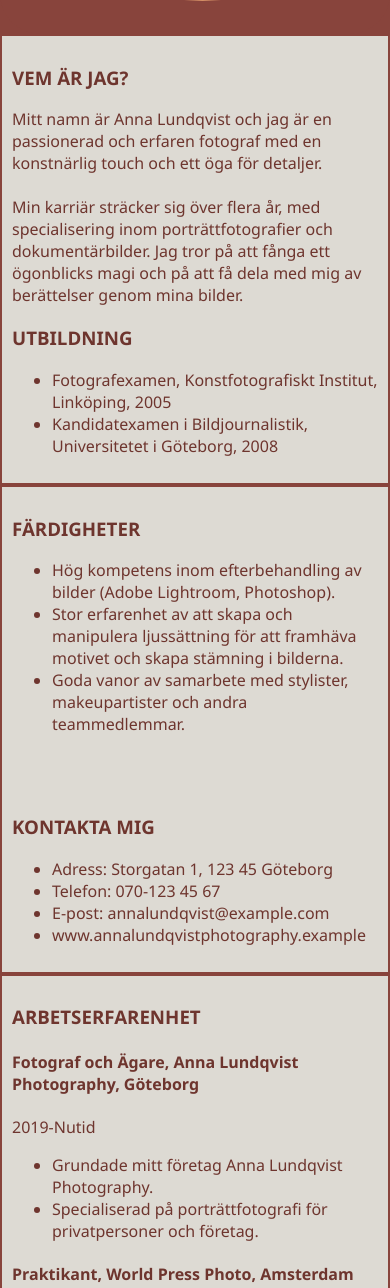
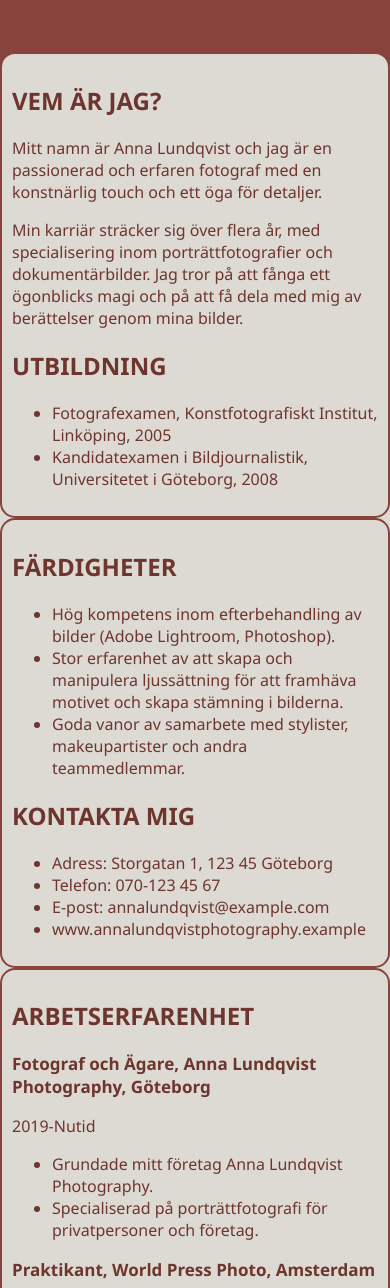
Before and after one commit to sannawiklund/Frontend-Assignment-1, a plain HTML site: page index.html in a window 390 px wide. Shown: the part 540-1828 px from the top of the page. Drawn offline with Linux system fonts and the light colour scheme.

Commit message:
Small fix

```diff
--- a/CV.css
+++ b/CV.css
@@ -71,6 +71,10 @@ img {
     border-radius: 40px;
 }
 
+h3 {
+    font-size: 17px;
+}
+
 .main-left,
 .main-right,
 .main-middle {
@@ -81,9 +85,8 @@ img {
     color: #6e352e;
 }
 
-
 /* Tablets */
-@media only screen and (max-width: 950px) {
+@media only screen and (max-width: 1040px) {
     .top-container {
         grid-template-rows: 1fr;
         grid-template-columns: 2fr 1fr;
@@ -117,9 +120,8 @@ img {
     }
 
     .main-container {
-        grid-template-rows: 2fr;
-        grid-template-columns: 2fr 3fr 3fr;
-        max-height: fit-content;
+        grid-template-rows: repeat(3); /* Uppdatera för att ha 3 rader */
+        grid-template-columns: 1fr; /* Uppdatera för att ha en kolumn */
         background-color: #88443c;
     }
 
@@ -127,11 +129,9 @@ img {
         background-color: #88443c;
     }
 
-    .main-left,
-    .main-right,
-    .main-middle {
-        border-radius: 0%;
-        padding: 20px;
+    .main-left.h2, .mani-middle.h2 {
+        margin: 100%;
+
     }
 }
 
@@ -172,13 +172,11 @@ img {
     .image {
         grid-row: 2;
         grid-column: 1;
+        padding-left: 17px;
     }
 
     img {
-        max-width: 90%;
-        max-height: 90%;
-        padding-left: 2px;
-        padding-right: 2px;
+        max-width: 100%;
     }
 
     .main-container {
--- a/CV.html
+++ b/index.html
@@ -12,7 +12,6 @@
 </head>
 
 <body>
-
     <!-- Container för hela cvt -->
     <div class="cv-container">
 
@@ -34,21 +33,22 @@
 
             <div class="main-left">
                 <div class="biography-title">
-                    <h3>VEM ÄR JAG?</h3>
+                    <h2>VEM ÄR JAG?</h2>
                 </div>
                 <div class="biography">
                     <p> Mitt namn är Anna Lundqvist och jag är en passionerad och erfaren fotograf med en konstnärlig
-                        touch och ett öga för detaljer. <br>
-                        <br>
-                        Min karriär sträcker sig över flera år, med specialisering inom
+                        touch och ett öga för detaljer.</p>
+
+                    <p> Min karriär sträcker sig över flera år, med specialisering inom
                         porträttfotografier och dokumentärbilder.
                         Jag tror på att fånga ett ögonblicks magi och på att få dela med mig av berättelser genom mina
                         bilder.
                     </p>
+
                 </div>
 
                 <div class="education-title">
-                    <h3>UTBILDNING</h3>
+                    <h2>UTBILDNING</h2>
                     <ul>
                         <li>Fotografexamen, Konstfotografiskt Institut, Linköping, 2005</li>
                         <li>Kandidatexamen i Bildjournalistik, Universitetet i Göteborg, 2008</li>
@@ -58,7 +58,7 @@
 
             <div class="main-middle">
                 <div>
-                    <h3>FÄRDIGHETER</h3>
+                    <h2>FÄRDIGHETER</h2>
                 </div>
                 <div class="skills">
                     <ul>
@@ -72,10 +72,8 @@
                         </li>
                     </ul>
                 </div>
-                <br>
-                <br>
                 <div>
-                    <h3>KONTAKTA MIG</h3>
+                    <h2>KONTAKTA MIG</h2>
                 </div>
                 <div class="contactinfo">
                     <ul>
@@ -91,9 +89,9 @@
             <div class="main-right">
 
                 <div class="work1">
-                    <h3>ARBETSERFARENHET</h3>
+                    <h2>ARBETSERFARENHET</h2>
 
-                    <h4>Fotograf och Ägare, Anna Lundqvist Photography, Göteborg</h4>
+                    <h3>Fotograf och Ägare, Anna Lundqvist Photography, Göteborg</h3>
                     <p>2019-Nutid</p>
                     <ul>
                         <li>Grundade mitt företag Anna Lundqvist Photography.</li>
@@ -101,7 +99,7 @@
                     </ul>
                 </div>
                 <div class="work2">
-                    <h4>Praktikant, World Press Photo, Amsterdam</h4>
+                    <h3>Praktikant, World Press Photo, Amsterdam</h3>
                     <p>2010-2012</p>
                     <ul>
                         <li>Assisterade erfarna fotojournalister och dokumentärfotografer.</li>
@@ -110,7 +108,7 @@
                 </div>
 
                 <div class="work1">
-                    <h3>UTSTÄLLNINGAR</h3>
+                    <h2>UTSTÄLLNINGAR</h2>
                     <ul>
                         <li>"Ögonblickets Magi," Galleri Torggatan, Stockholm, 2010</li>
                         <li>"Människor och Miljöer," Göteborgs Fotofestival , Göteborg, 2021</li>
```
